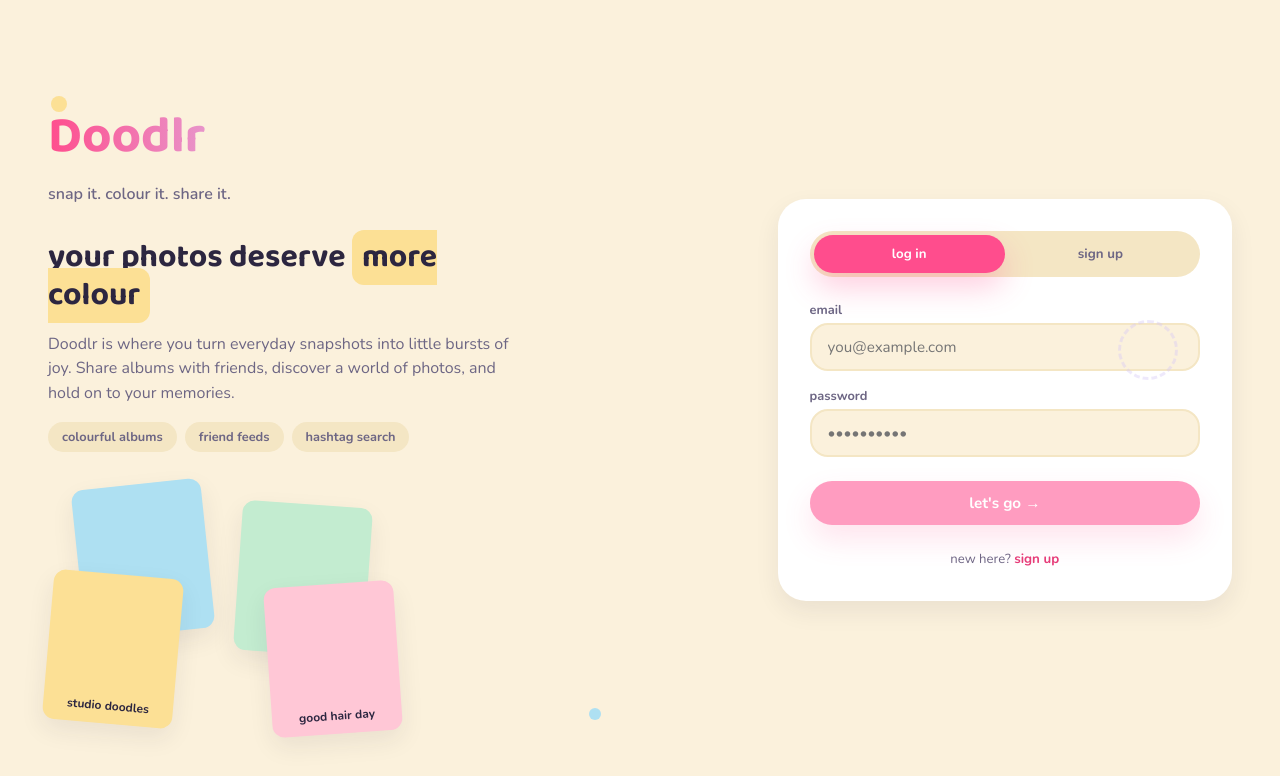
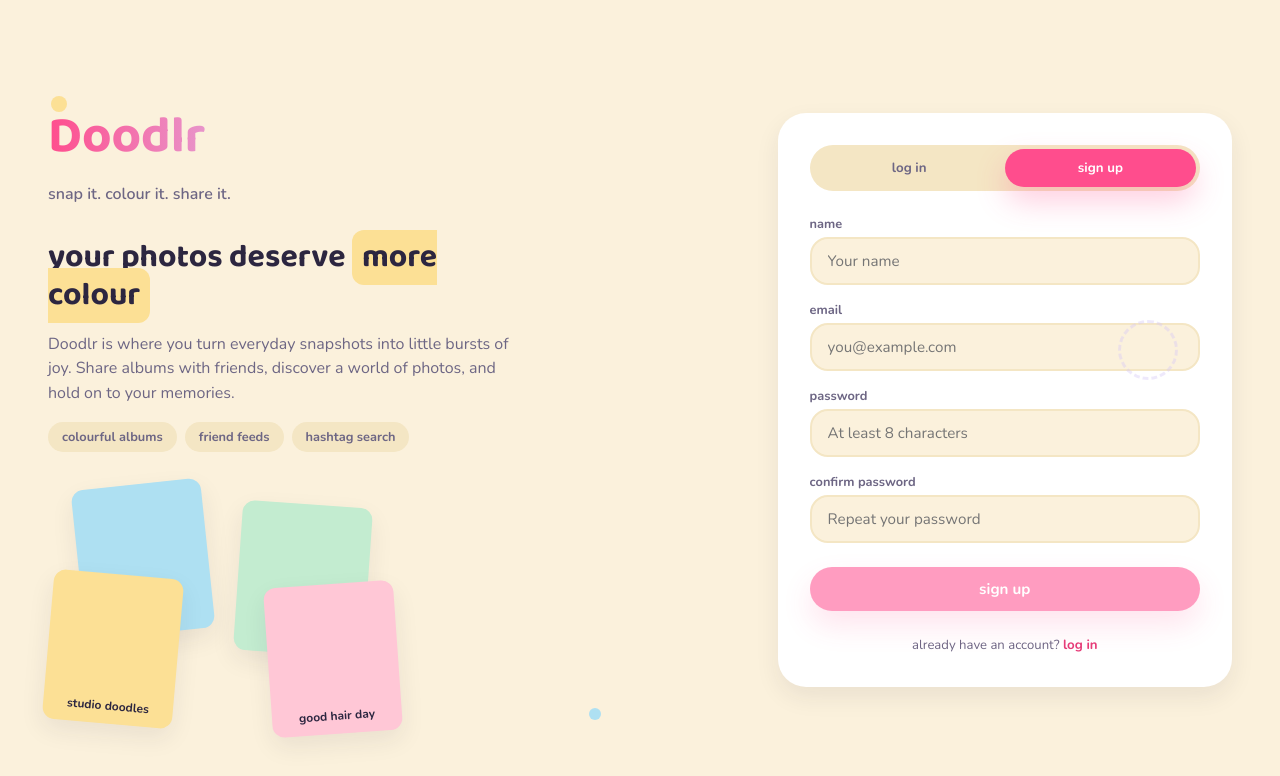
Before and after one commit to Ch3rryBl0ss0m104/IMY-220-Photo-Share, a React (Vite) app in the folder frontend/: page /signup in a window 1280 px wide. Shown: the top 776 px of the page. Built offline with nearby package versions, Linux system fonts and the light colour scheme; no server answers.

Commit message:
Fixing login/signup impl

```diff
--- a/frontend/src/App.jsx
+++ b/frontend/src/App.jsx
@@ -9,7 +9,8 @@ import AlbumPage from './pages/AlbumPage.jsx';
 function App() {
   return (
     <Routes>
-      <Route path="/" element={<SplashPage />} />
+      <Route path="/login" element={<SplashPage initialMode="login" />} />
+      <Route path="/signup" element={<SplashPage initialMode="signup" />} />
       <Route path="/home" element={<HomePage />} />
       <Route path="/profile/:id" element={<ProfilePage />} />
       <Route path="/post/:id" element={<PostPage />} />
--- a/frontend/src/pages/SplashPage.jsx
+++ b/frontend/src/pages/SplashPage.jsx
@@ -3,8 +3,8 @@ import LoginForm from '../components/LoginForm.jsx';
 import SignupForm from '../components/SignupForm.jsx';
 import './SplashPage.css';
 
-function SplashPage() {
-  const [mode, setMode] = useState('login');
+function SplashPage({ initialMode = 'login' }) {
+  const [mode, setMode] = useState(initialMode);
 
   return (
     <main className="splash">
```
